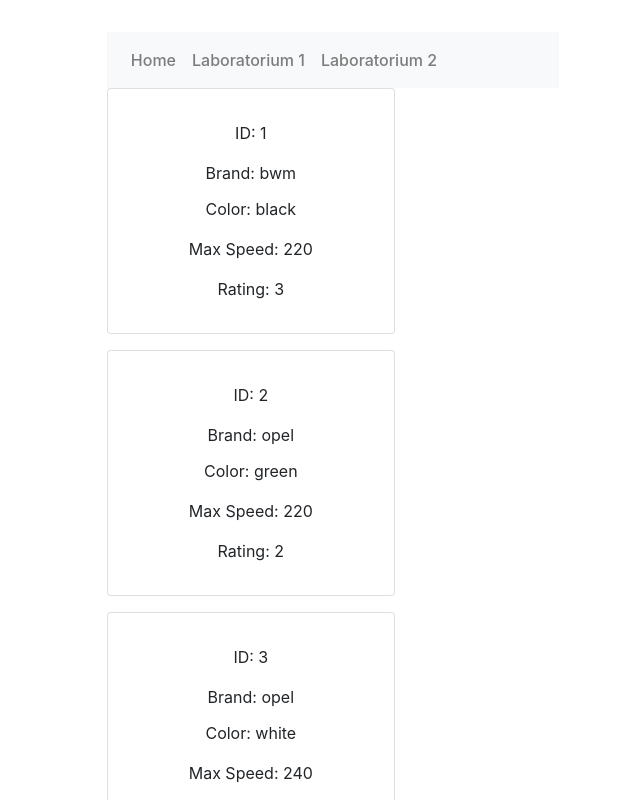
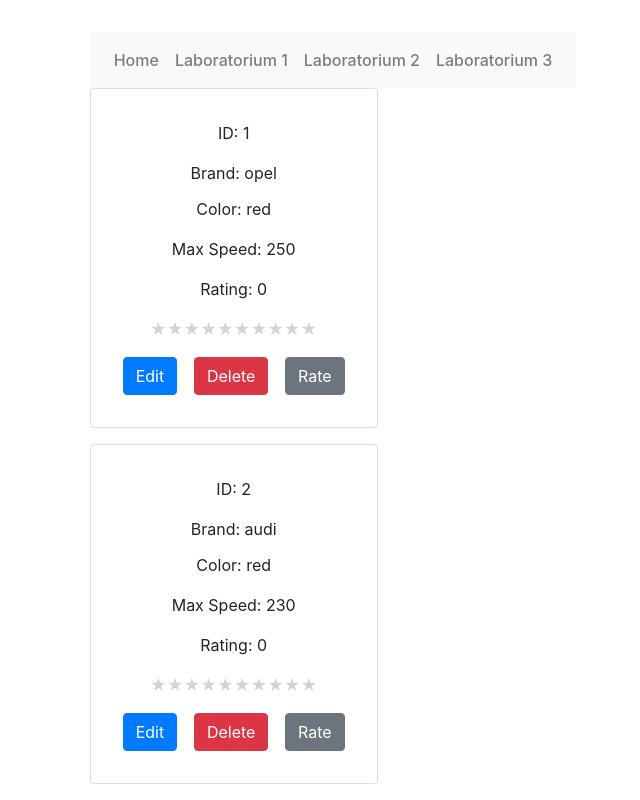
Before and after one commit to MalgorzataGiera/wsei-frameworki-frontendowe, a React (Vite) app in the folder my-react-app/: page /lab1 in a window 1280 px wide. Shown: the top 800 px of the page, without its empty margins (307-947 px from the left). Built offline with nearby package versions, Linux system fonts and the light colour scheme.

Commit message:
add rating

```diff
--- a/my-react-app/src/components/CarProfile.jsx
+++ b/my-react-app/src/components/CarProfile.jsx
@@ -1,5 +1,29 @@
+import React, { useState } from 'react';
+import RatingBar from './RatingBar';
 
-const CarProfile = ({ id, brand, color, maxSpeed, rating }) => {
+const CarProfile = ({ id, brand, color, maxSpeed}) => { //, rating, onEdit, onDelete, onRate
+  const [rating, setRating] = useState(0);
+  const [isFirstClick, setIsFirstClick] = useState(true); // flaga dla pierwszego klikniecia
+
+  const handleEdit = () => {
+    if (onEdit) onEdit(id);
+  };
+
+  const handleDelete = () => {
+    if (onDelete) onDelete(id);
+  };
+
+  const handleRate = () => {
+    if (isFirstClick) {
+      setRating(10);
+      setIsFirstClick(false);
+    } else if (rating === 10) {
+      setRating(0);
+    } else {
+      setRating(rating + 1);
+    }
+  };
+
     return (
       <div className="card mb-3" style={{ width: '18rem' }}>
           <p className="card-text">ID: {id}</p>
@@ -7,6 +31,14 @@ const CarProfile = ({ id, brand, color, maxSpeed, rating }) => {
           <p className="card-text">Color: {color}</p>
           <p className="card-text">Max Speed: {maxSpeed}</p>
           <p className="card-text">Rating: {rating}</p>
+
+          <RatingBar rate={rating} />
+
+        <div className="d-flex justify-content-between mt-3">
+          <button className="btn btn-primary" onClick={handleEdit}>Edit</button>
+          <button className="btn btn-danger" onClick={handleDelete}>Delete</button>
+          <button className="btn btn-secondary" onClick={handleRate}>Rate</button>
+        </div>
       </div>
     );
   };
--- /dev/null
+++ b/my-react-app/src/components/FlexContainer.jsx
@@ -0,0 +1,14 @@
+import React from 'react';
+import 'bootstrap/dist/css/bootstrap.min.css';
+
+const FlexContainer = ({ element: Element, data }) => {
+  return (
+    <div className="d-flex flex-wrap">
+      {data.map((item, index) => (
+        <Element key={index} {...item} className="flex-item" />
+      ))}
+    </div>
+  );
+};
+
+export default FlexContainer;
--- /dev/null
+++ b/my-react-app/src/components/Item.jsx
@@ -0,0 +1,10 @@
+import React from 'react';
+import { Card } from 'react-bootstrap';
+
+const Item = ({ brand, id, className }) => (
+  <Card style={{ width: '18rem' }} className={`border mb-3 p-3 ms-3 ${className}`} key={id}>
+    <Card.Body>{brand}</Card.Body>
+  </Card>
+);
+
+export default Item;
--- a/my-react-app/src/components/Lab3.jsx
+++ b/my-react-app/src/components/Lab3.jsx
@@ -1,6 +1,16 @@
 import React from "react";
+import FlexContainer from "../components/FlexContainer";
+import Item from "../components/Item";
+import { data } from "../data/module-data";
+
 
 function Lab3() {
-    return (<div>Lab3</div>);
+  return (
+    <div>
+      <h2>Lab 3</h2>
+      <FlexContainer element={Item} data={data} />
+    </div>
+  );
 }
+
 export default Lab3;
--- /dev/null
+++ b/my-react-app/src/components/RatingBar.jsx
@@ -0,0 +1,15 @@
+import React from 'react';
+
+const RatingBar = ({ rate }) => {
+  const stars = Array.from({ length: 10 }, (_, index) => {
+    return (
+      <span key={index} style={{ color: index < rate ? 'black' : 'lightgray' }}>
+        ★
+      </span>
+    );
+  });
+
+  return <div>{stars}</div>;
+};
+
+export default RatingBar;
--- a/my-react-app/src/data/module-data.js
+++ b/my-react-app/src/data/module-data.js
@@ -1,37 +1,37 @@
 export const data = [
   {
     "id": 1,
-    "brand": "bwm",
-    "color": "black",
-    "maxSpeed": "220",
-    "rating": 3
+    "brand": "opel",
+    "color": "red",
+    "maxSpeed": "250",
+    "rating": 1
   },
   {
     "id": 2,
-    "brand": "opel",
-    "color": "green",
-    "maxSpeed": "220",
-    "rating": 2
+    "brand": "audi",
+    "color": "red",
+    "maxSpeed": "230",
+    "rating": 10
   },
   {
     "id": 3,
-    "brand": "opel",
-    "color": "white",
-    "maxSpeed": "240",
-    "rating": 6
+    "brand": "honda",
+    "color": "red",
+    "maxSpeed": "200",
+    "rating": 4
   },
   {
     "id": 4,
     "brand": "bwm",
-    "color": "gray",
+    "color": "red",
     "maxSpeed": "220",
-    "rating": 3
+    "rating": 1
   },
   {
     "id": 5,
-    "brand": "audi",
+    "brand": "mazda",
     "color": "green",
-    "maxSpeed": "250",
-    "rating": 10
+    "maxSpeed": "230",
+    "rating": 9
   }
 ];
--- a/my-react-app/src/layouts/RootLayout.jsx
+++ b/my-react-app/src/layouts/RootLayout.jsx
@@ -7,7 +7,9 @@ function RootLayout({ children }) {
   const menuItems = [
     { id: 1, label: "Home", path: "/"},
     { id: 2, label: "Laboratorium 1", path: "/lab1" },
-    { id: 3, label: "Laboratorium 2", path: "/lab2/1"  }
+    { id: 3, label: "Laboratorium 2", path: "/lab2/1"  },
+    { id: 4, label: "Laboratorium 3", path: "/lab3"  },
+
 ];
 
   return (
```
